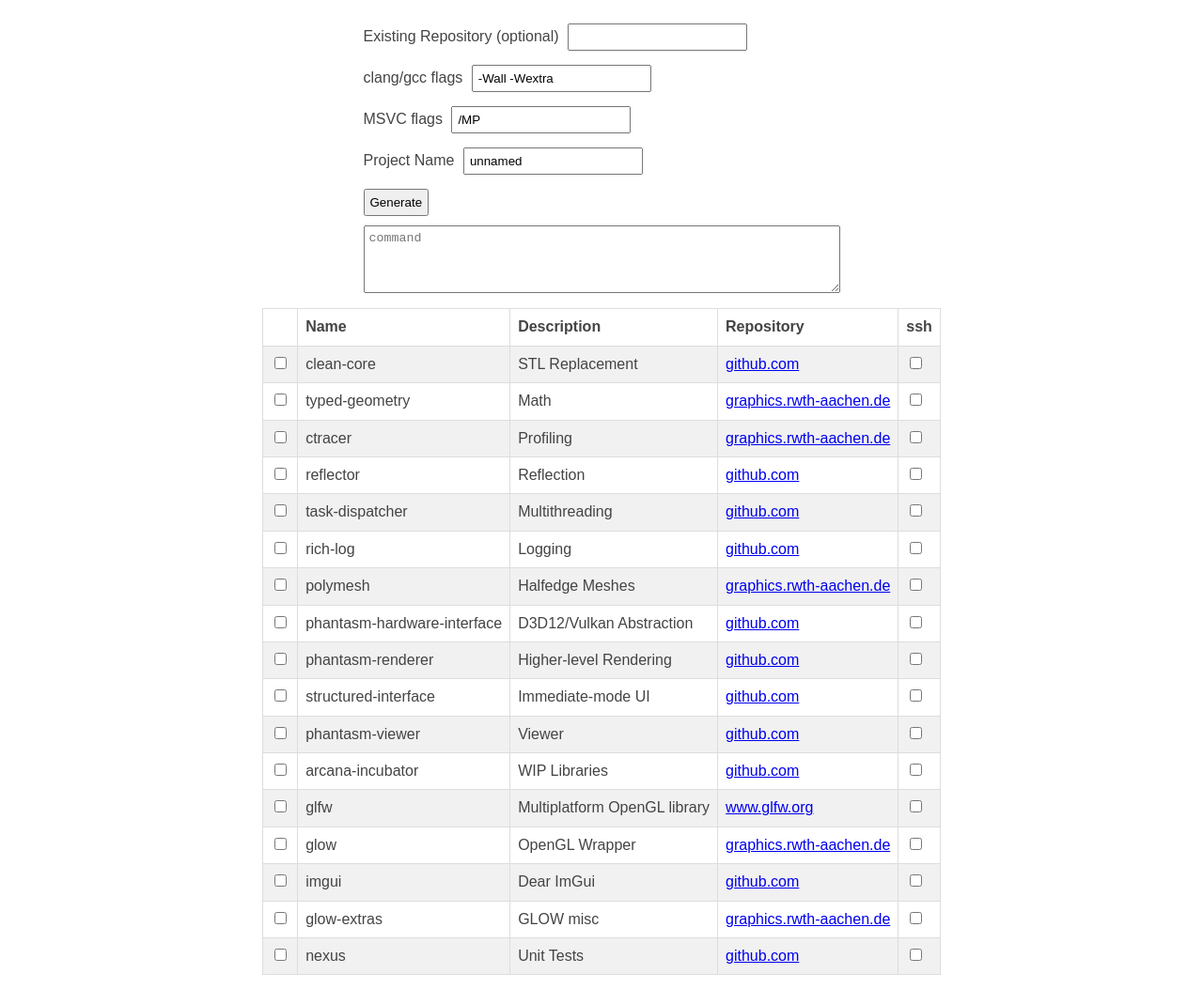
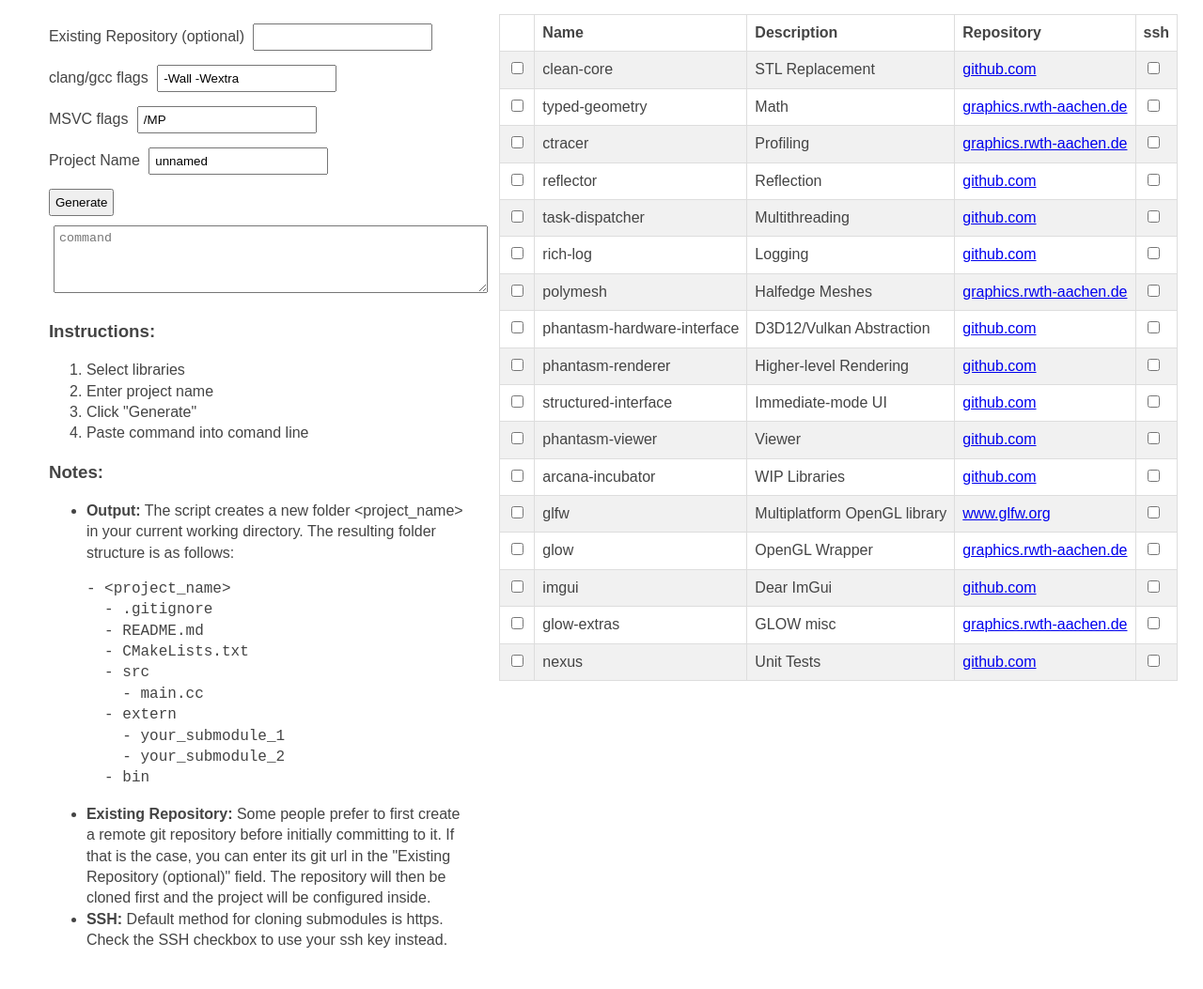
Before and after one commit to juliusnehring/cpp-projectify, a plain HTML site: page index.html in a window 1280 px wide. Shown: the whole page at 94% size. Drawn offline with Linux system fonts and the light colour scheme.

Commit message:
Added instructions.

```diff
--- a/index.html
+++ b/index.html
@@ -5,9 +5,15 @@
 <title>C++ Project maker</title>
 </head>
 <style>
-body{margin:15px
-auto;line-height:1.4;font-size:16px;color:#444;padding:0
-10px;font-family: sans-serif;text-align:center;}
+body{
+  margin:15px auto;
+  line-height:1.4;
+  font-size:16px;
+  color:#444;
+  padding:0 10px;
+  font-family: sans-serif;
+  text-align:center;
+}
 h1,h2,h3{line-height:1.2}
 
 .wrapper-block {
@@ -15,7 +21,12 @@ h1,h2,h3{line-height:1.2}
     position: relative;
     vertical-align: top;
     text-align: left;
+    max-width: 960px;
 }
+
+    #left_column{
+        max-width: 500px;
+    }
 
     table {
       border-collapse: collapse;
@@ -46,13 +57,14 @@ h1,h2,h3{line-height:1.2}
     }
 
     textarea#output_textarea {
-      margin: 5px 0;
+      margin: 5px 5px;
       padding: 5px;
+      width: 100%;
     }
     </style>
 <body>
 
-<div class="wrapper-block">
+<div class="wrapper-block" id="left_column">
   <div class="input-row">
     <label for="git_repository_text_field">Existing Repository (optional)</label>
     <input type="text" name="git_repository_text_field" id="git_repository_text_field" onchange="onRepositoryChanged()">
@@ -74,10 +86,35 @@ h1,h2,h3{line-height:1.2}
     <div name="result_div" id="result_div">
         <button onclick="onGenerateButtonClick()">Generate</button>
         <br>
-        <textarea name="output_textarea" id="output_textarea" onclick="this.focus();this.select()" readonly="readonly" placeholder="command" rows="4" cols="60"></textarea>
+        <textarea name="output_textarea" id="output_textarea" onclick="this.focus();this.select()" readonly="readonly" placeholder="command" rows="4"></textarea>
     </div>
   </div>
-
+  <div class="input-row">
+    <h3>Instructions:</h3>
+    <ol>
+      <li>Select libraries</li>
+      <li>Enter project name</li>
+      <li>Click "Generate"</li>
+      <li>Paste command into comand line</li>
+    </ol>
+    <h3>Notes:</h3>
+    <ul>
+      <li><b>Output:</b> The script creates a new folder &lt;project_name&gt; in your current working directory. The resulting folder structure is as follows:
+        <pre><code>- &lt;project_name&gt;
+  - .gitignore
+  - README.md
+  - CMakeLists.txt
+  - src
+    - main.cc
+  - extern
+    - your_submodule_1
+    - your_submodule_2
+  - bin</code></pre>
+      </li>
+      <li><b>Existing Repository:</b> Some people prefer to first create a remote git repository before initially committing to it. If that is the case, you can enter its git url in the "Existing Repository (optional)" field. The repository will then be cloned first and the project will be configured inside.</li>
+      <li><b>SSH:</b> Default method for cloning submodules is https. Check the SSH checkbox to use your ssh key instead.</li>
+    </ul>
+  </div>
 </div>
 
 <div class="wrapper-block">
```
